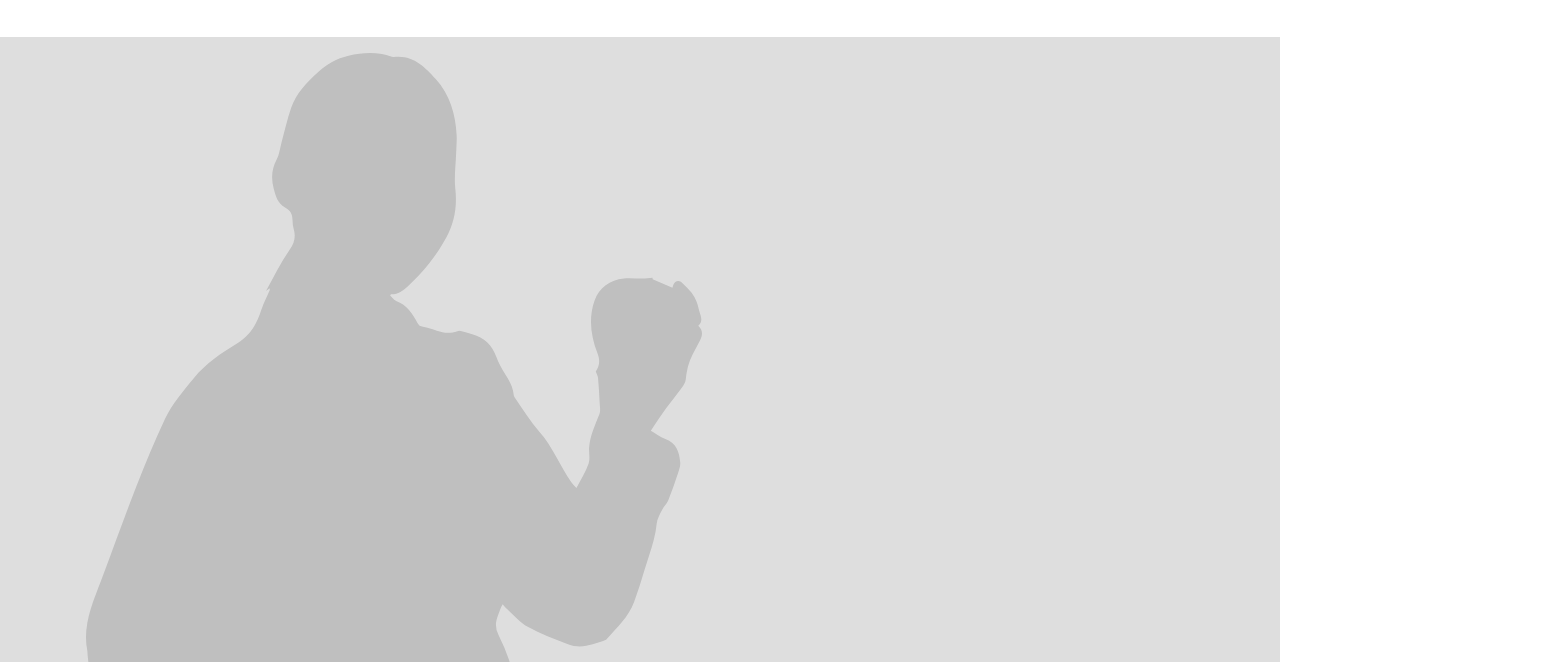
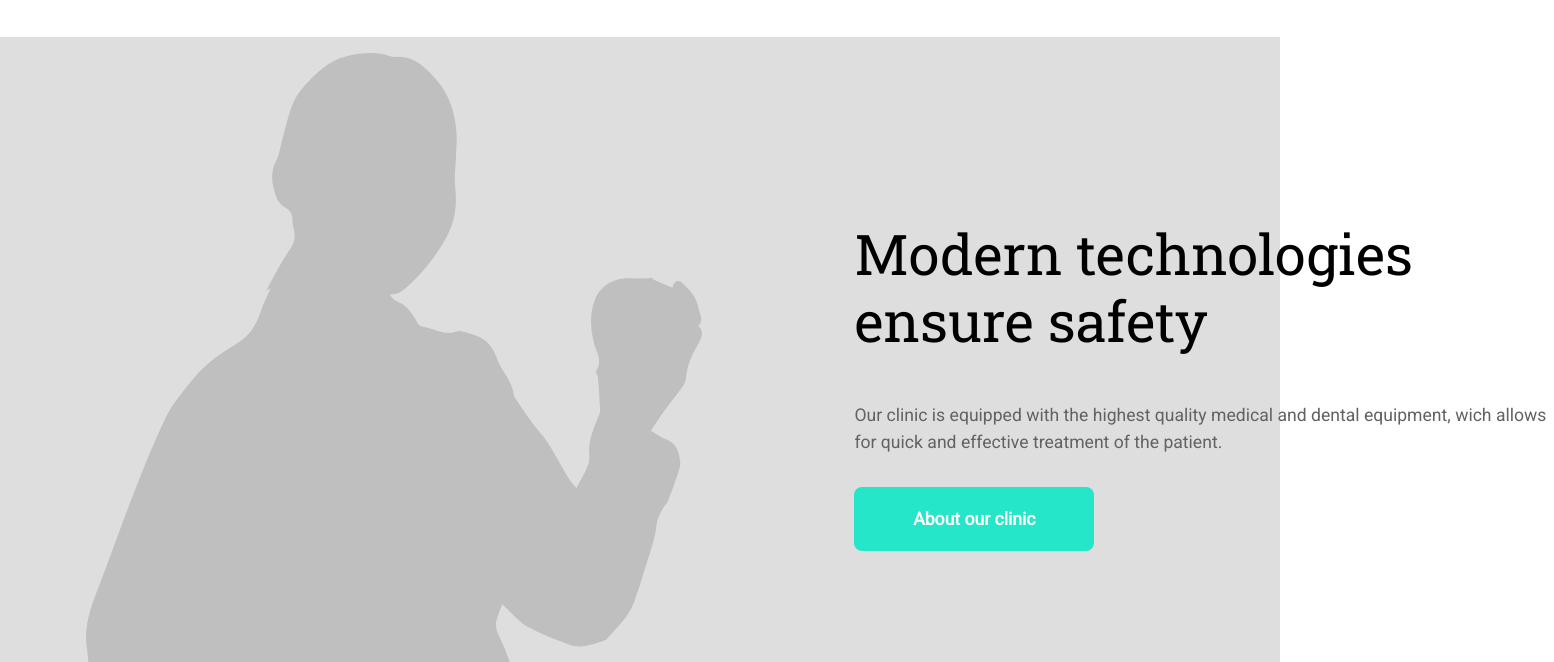
Before and after one commit to samuelwessen/HTMLkursen, a plain HTML site: page inlamning1/index.html in a window 1280 px wide. Shown: the part 209-871 px from the top of the page, 1554 px wide, since content can reach past the window. Drawn offline with Linux system fonts and the light colour scheme.

Commit message:
fixat lite till

```diff
--- a/inlamning1/index.html
+++ b/inlamning1/index.html
@@ -9,7 +9,7 @@
 
     <title>inlamning 1</title>
 </head>
-<body>
+<body >
 
     <nav class="navbar-top border">
         <div class="container d-flex justify-content-space-between">
@@ -44,11 +44,21 @@
 
     <nav class="navbar-showcase">
         <div class="container d-flex justify-content-space-between">
-            <div class="showcase-icon">
+            <div class="showcase-icon d-flex justify-content-space-between">
                 <img src="pictures/showcaseperson.svg" alt="">
+                <div class="showcase-aboutourclinic">
+                    <div id="showcase-rubrik">Modern technologies ensure safety</div>
+                    <div id="showcase-text">Our clinic is equipped with the highest quality medical and dental equipment,
+                        wich allows for quick and effective treatment of the patient.
+                    </div>
+                    <button id="aboutclinicbtn">About our clinic</button>
+
+                </div>
+
             </div>
 
         </div>
+
 
     </nav>
 
--- a/inlamning1/style.css
+++ b/inlamning1/style.css
@@ -146,6 +146,43 @@ html, body {
 .showcase-icon  {
     line-height: 0;
 }
+.our-clinic-header{
+    font-size: 3.5rem;
+}
+.showcase-aboutourclinic{
+    width: 700px;
+    margin-left: 9.5rem;
+    margin-top: 9rem;
+    padding-top: 1.4rem;
+    line-height: 1.2;
+}
+#showcase-rubrik {
+    word-wrap: break-word;
+    word-break: normal;
+    font-size: 3.5rem;
+    white-space: normal;
+    font-family: Roboto Slab;
+}
+#showcase-text {
+    margin-top: 3rem;
+    margin-bottom: 2rem;
+    word-wrap: break-word;
+    word-break: normal;
+    font-size: 1.1rem;
+    color: #626262;
+    line-height: 1.5;
+}
+#aboutclinicbtn {
+    background-color: #25E6C8;
+    font-family: Roboto;
+    font-weight: bold;
+    color: white;
+    font-size: 1.1rem;
+    width: 15rem;
+    height: 4rem;
+    border-radius: 8px;
+    border: none;
+}
 
 
 /* navbar-appointment */
@@ -179,6 +216,7 @@ display: flex;
 
 
 /* navbar-footer */
+/* STÄMMER INTE HELT VILL FÅ EN ANNAN LÖSNING */
 .navbar-footer {
     background-color: #2BAAEC;
 }
@@ -186,6 +224,6 @@ display: flex;
     opacity: 60%;
     color: #F3FBFF;
     font-size: 1rem;
-    margin-left: 50%;
+    margin-left: 43%;
 
 }
```
